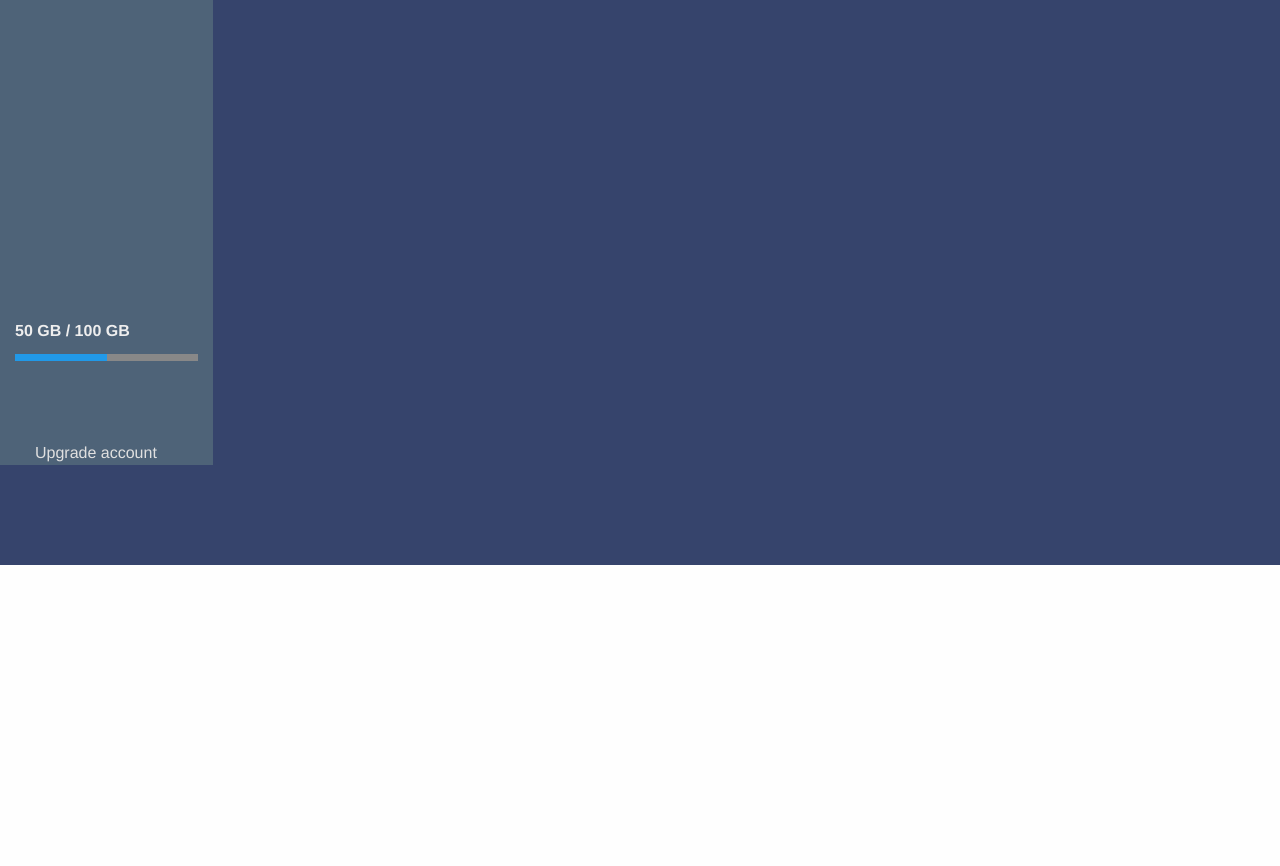
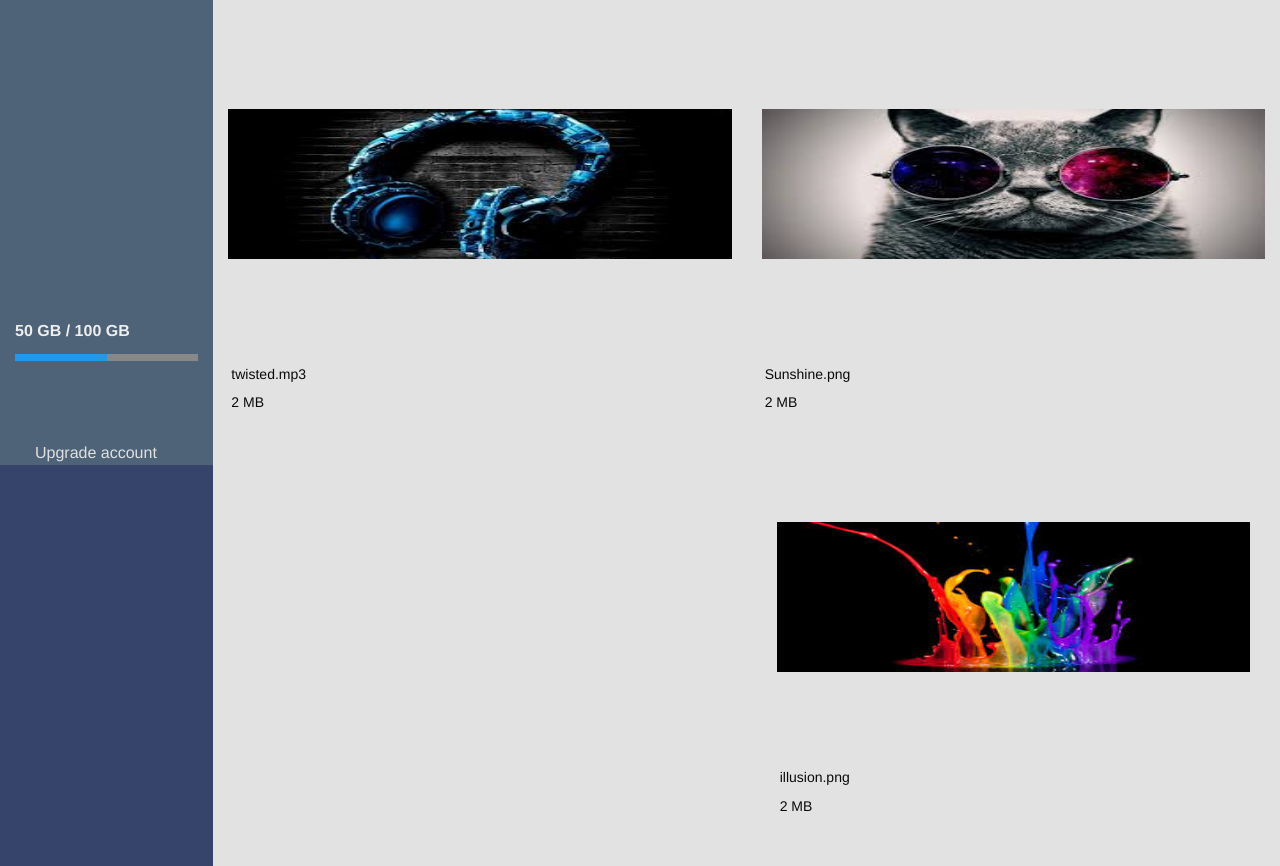
Before and after one commit to AndrewKahora/dropbox, a plain HTML site: page index.html in a window 1280 px wide. Shown: the part 434-1300 px from the top of the page. Before the commit the page ends 999 px from the top, so only its background shows below. Drawn offline with Linux system fonts and the light colour scheme.

Commit message:
adding image in row

```diff
--- a/index.html
+++ b/index.html
@@ -9,7 +9,7 @@
     <link rel="stylesheet" href="css/foundation.css">
     <link rel="stylesheet" href="css/app.css">
   </head>
-  <body>
+
     <body>
         <div id="container">
          <div id="content1" class="row">
@@ -128,6 +128,77 @@
        </div>
       </div>
        </div>
+             <div class="row photos">
+                 <div class="col-x-5">
+      <div class="item-container">
+        <div class="image-container">
+           <img src="images/image2.jpg" class="img-responsive">
+        </div>
+            <div class="image-details-container">
+                 <div class="image-details">
+                   <p class="img_name">twisted.mp3</p>
+                      <p class="size">2 MB</p>
+                 </div>
+            </div>
+      </div>
+    </div>
+     <div class="col-x-5">
+       <div class="item-container">
+         <div class="image-container">
+            <img src="images/image5.jpg" class="img-responsive">
+         </div>
+            <div class="image-details-container">
+              <div class="image-details">
+                <p class="img_name">Sunshine.png</p>
+                  <p class="size">2 MB</p>
+              </div>
+            </div>
+       </div>
+      <div class="col-x-5">
+        <div class="item-container">
+           <div class="image-container">
+              <img src="images/image1.jpg" class="img-responsive">
+            </div>
+              <div class="image-details-container">
+                <div class="image-details">
+                 <p class="img_name">illusion.png</p>
+                   <p class="size">2 MB</p>
+                </div>
+              </div>
+        </div>
+     </div>
+    <div class="col-x-5">
+      <div class="item-container">
+        <div class="image-container">
+           <img src="images/image2.jpg" class="img-responsive">
+        </div>
+            <div class="image-details-container">
+                 <div class="image-details">
+                   <p class="img_name">twisted.mp3</p>
+                      <p class="size">2 MB</p>
+                 </div>
+            </div>
+      </div>
+    </div>
+     <div class="col-x-5">
+       <div class="item-container">
+         <div class="image-container">
+            <img src="images/image5.jpg" class="img-responsive">
+         </div>
+            <div class="image-details-container">
+              <div class="image-details">
+                <p class="img_name">Sunshine.png</p>
+                  <p class="size">2 MB</p>
+              </div>
+            </div>
+       </div>
+      </div>
+                 </div>
+            </div>
+             </div>
+            </div>
+        </div>
+
 
 
 
```
